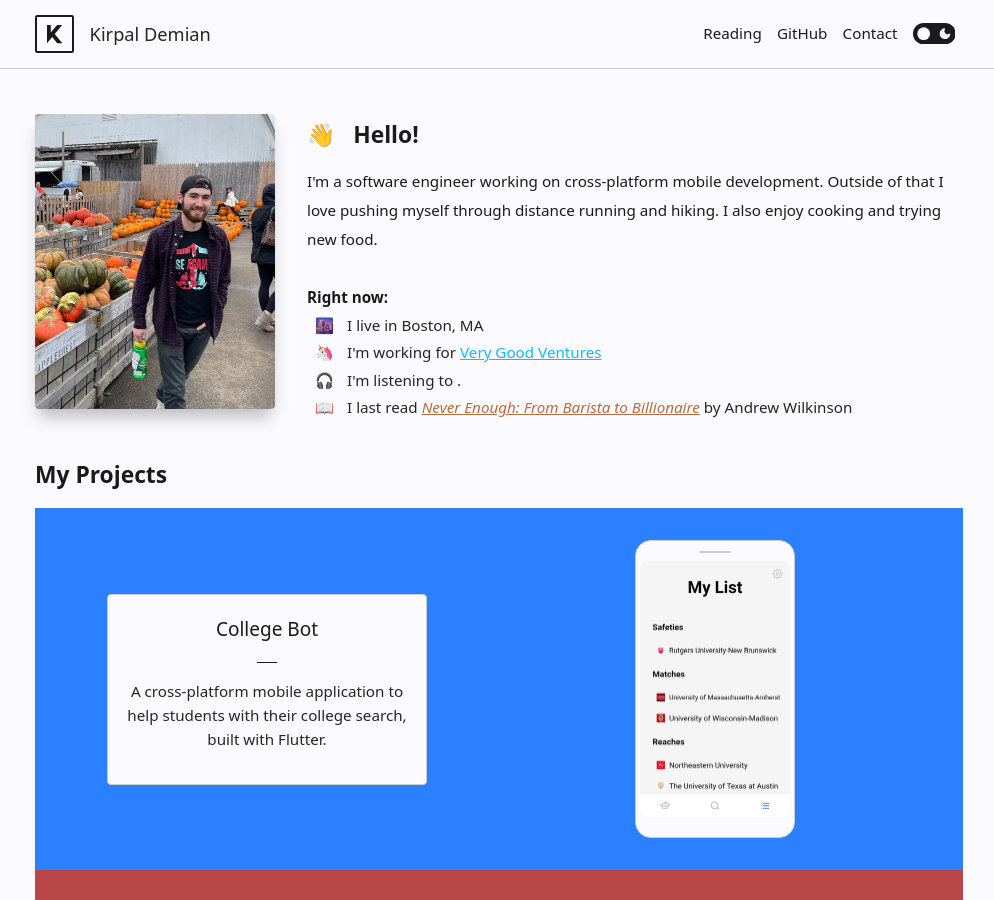
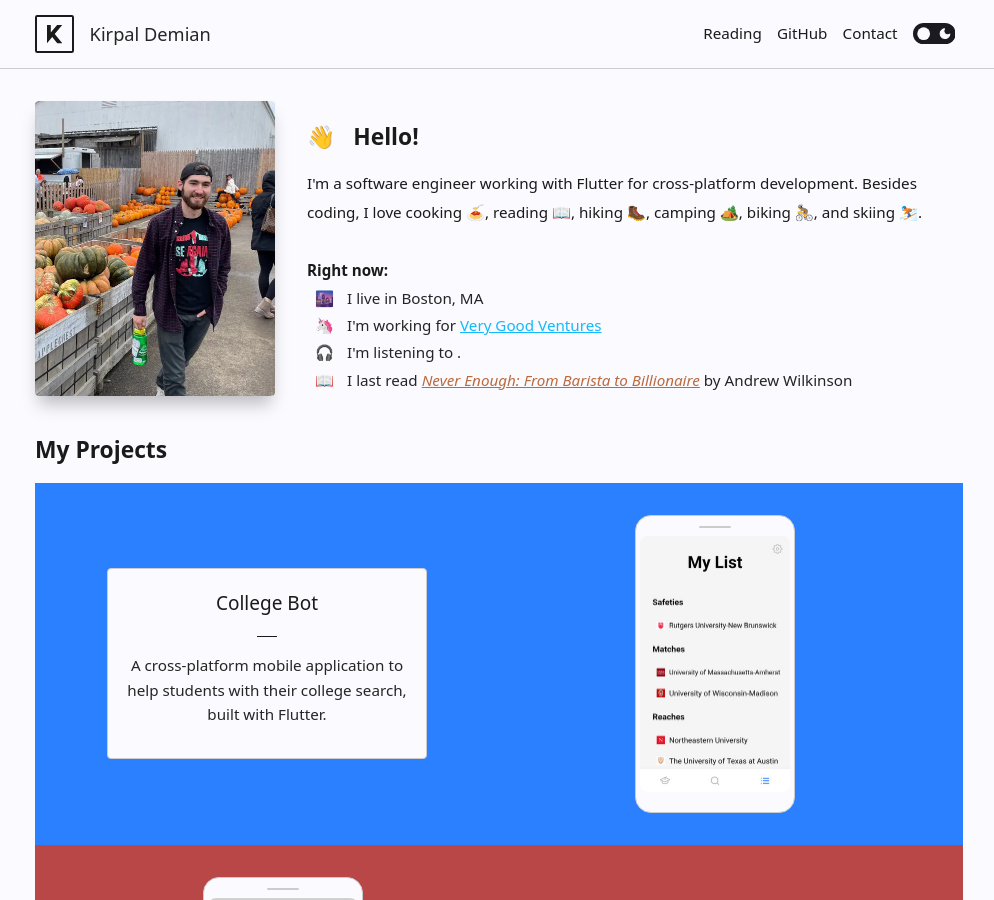
Before and after one commit to Kirpal/kirpal, a Jekyll site: the page built from index.html, in a window 1280 px wide and 900 px high. Shown: the whole window, without its empty margins (141-1135 px from the left). Built offline with Jekyll 4.4.1, drawn with Linux system fonts in a browser that asks for light colours.

Commit message:
Update _config.yml

```diff
--- a/_config.yml
+++ b/_config.yml
@@ -1,9 +1,8 @@
 name: Kirpal Demian
 firstname: Kirpal
 description: >-
-  I'm a software engineer working on cross-platform mobile development. Outside of
-  that I love pushing myself through distance running and hiking. I also enjoy
-  cooking and trying new food.
+  I'm a software engineer working with Flutter for cross-platform development. Besides
+  coding, I love cooking 🍝, reading 📖, hiking 🥾, camping 🏕️, biking 🚴, and skiing ⛷️.
 
 url: "https://kirp.al"
 github_username:  kirpal
```
